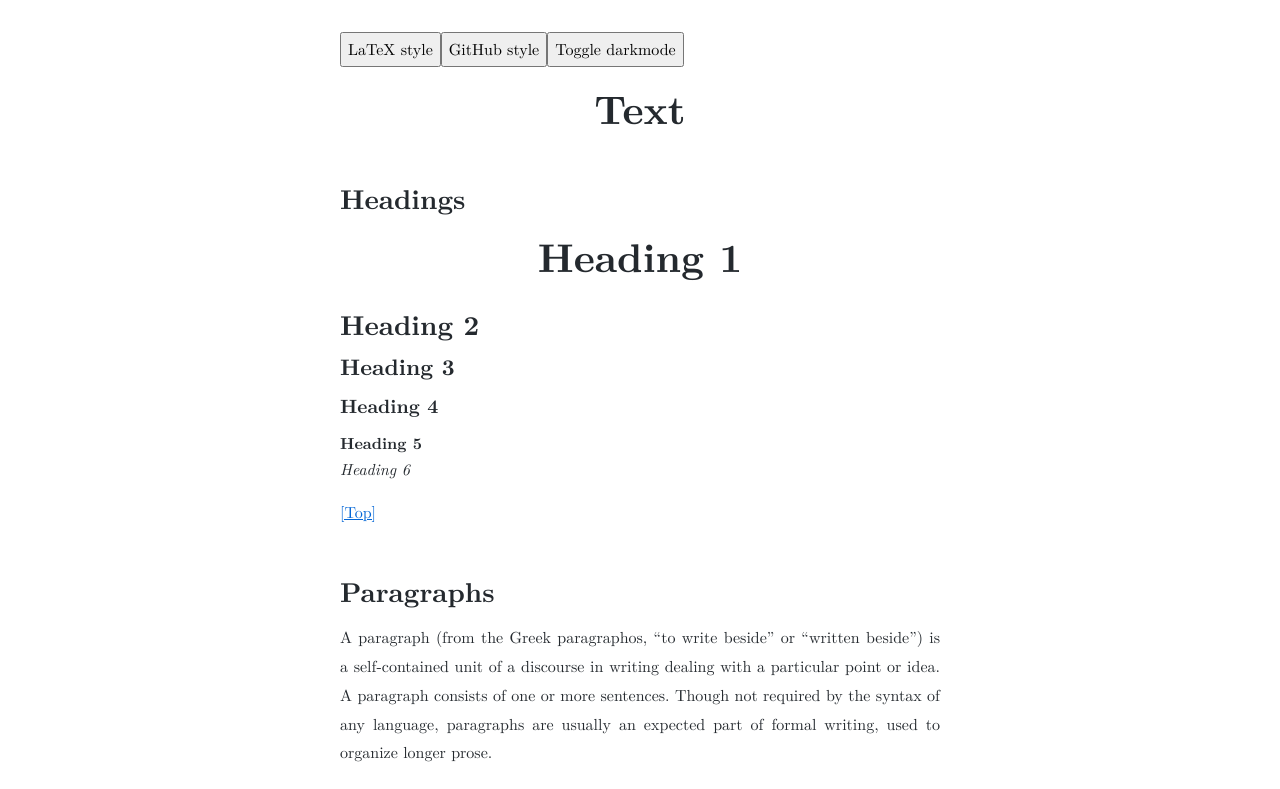
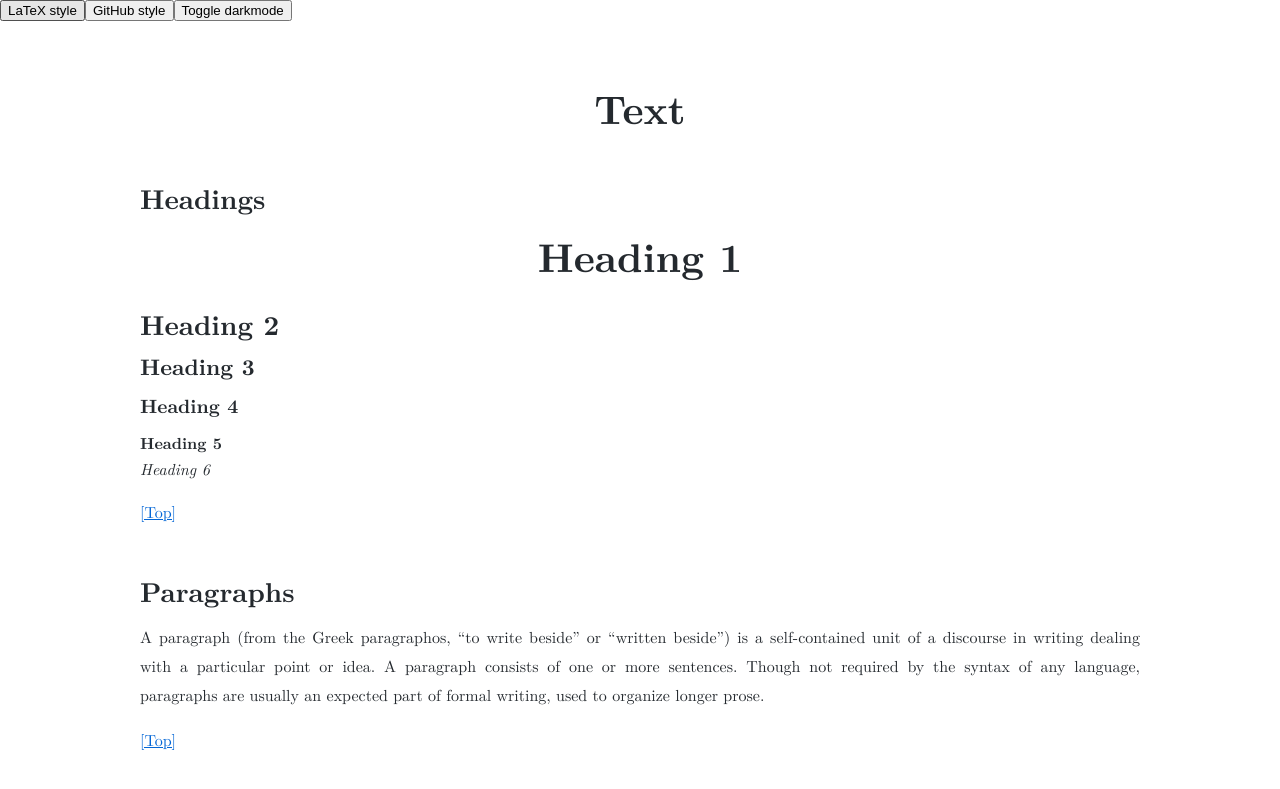
Before and after one commit to ainsleyrutterford/emergence, a Next.js app: page / in a window 1280 px wide. Shown: the top 789 px of the page. Built offline with nearby package versions, Linux system fonts and the light colour scheme.

Commit message:
Add .markdown-body selector to latex.css

```diff
--- a/public/styles/latex.css
+++ b/public/styles/latex.css
@@ -97,7 +97,7 @@
 	background-color: var(--color-bg-canvas);
 }
 
-/* original CSS from LaTeX.CSS */
+/* original CSS from LaTeX.CSS. .markdown-body has been added to each selector */
 @font-face {
 	font-family: 'Latin Modern';
 	font-style: normal;
@@ -130,35 +130,32 @@
 	src: url('./fonts/LM-bold-italic.woff2') format('woff2'), url('./fonts/LM-bold-italic.woff') format('woff'), url('./fonts/LM-bold-italic.ttf') format('truetype')
 }
 
-*,
-*::before,
-*::after {
+.markdown-body *,
+.markdown-body *::before,
+.markdown-body *::after {
 	box-sizing: border-box
 }
 
-body,
-h1,
-h2,
-h3,
-h4,
-p,
-ul[class],
-ol[class],
-li,
-figure,
-figcaption,
-dl,
-dd {
+.markdown-body body,
+.markdown-body h1,
+.markdown-body h2,
+.markdown-body h3,
+.markdown-body h4,
+.markdown-body p,
+.markdown-body ul[class],
+.markdown-body ol[class],
+.markdown-body li,
+.markdown-body figure,
+.markdown-body figcaption,
+.markdown-body dl,
+.markdown-body dd {
 	margin: 0
 }
 
-html {
+.markdown-body {
+	font-family: 'Latin Modern', Georgia, Cambria, 'Times New Roman', Times, serif;
 	font-size: 1rem;
-	scroll-behavior: smooth
-}
-
-body {
-	font-family: 'Latin Modern', Georgia, Cambria, 'Times New Roman', Times, serif;
+	scroll-behavior: smooth;
 	line-height: 1.8;
 	max-width: 80ch;
 	min-height: 100vh;
@@ -173,7 +170,7 @@ body {
 	text-rendering: optimizeLegibility
 }
 
-p {
+.markdown-body p {
 	text-align: justify;
 	hyphens: auto;
 	-webkit-hyphens: auto;
@@ -181,74 +178,74 @@ p {
 	margin-top: 1rem
 }
 
-a:not([class]) {
+.markdown-body a:not([class]) {
 	text-decoration-skip-ink: auto
 }
 
-a,
-a:visited {
+.markdown-body a,
+.markdown-body a:visited {
 	color: var(--color-text-link);
 }
 
-a:focus {
+.markdown-body a:focus {
 	outline-offset: 2px;
 	outline: 2px solid var(--color-text-primary);
 }
 
-img {
+.markdown-body img {
 	max-width: 100%;
 	height: auto;
 	display: block
 }
 
-input,
-button,
-textarea,
-select {
+.markdown-body input,
+.markdown-body button,
+.markdown-body textarea,
+.markdown-body select {
 	font: inherit
 }
 
-textarea {
+.markdown-body textarea {
 	width: 100%
 }
 
-article>*+* {
+.markdown-body article>*+* {
 	margin-top: 1em
 }
 
-code,
-pre,
-kbd {
+.markdown-body code,
+.markdown-body pre,
+.markdown-body kbd {
 	font-family: Menlo, Monaco, Consolas, 'Liberation Mono', 'Courier New', monospace;
 	font-size: 85%;
 	background-color: var(--color-bg-tertiary);
 	border-radius: 6px;
 }
 
-code {
+.markdown-body code {
 	padding: .2em .4em;
 	margin: 0;
 }
 
-pre {
+.markdown-body pre {
 	padding: 1rem 1.4rem;
 	max-width: 100%;
 	overflow: auto;
 }
 
-pre code {
+.markdown-body pre code {
 	font-size: 95%;
 	position: relative
 }
 
-kbd {
+.markdown-body kbd {
 	border: 1px solid hsl(210, 5%, 70%);
 	border-radius: 2px;
 	padding: 2px 4px;
 	font-size: 75%
 }
 
-table {
+.markdown-body table {
 	border-collapse: collapse;
 	border-spacing: 0;
 	width: auto;
@@ -259,32 +256,32 @@ table {
 	counter-increment: caption
 }
 
-table tr>th[scope='col'] {
+.markdown-body table tr>th[scope='col'] {
 	border-bottom: 1.36px solid var(--color-table-borders)
 }
 
-table tr>th[scope='row'] {
+.markdown-body table tr>th[scope='row'] {
 	border-right: 1.36px solid var(--color-table-borders)
 }
 
-table>tbody>tr:first-child>td,
-table>tbody>tr:first-child>th {
+.markdown-body table>tbody>tr:first-child>td,
+.markdown-body table>tbody>tr:first-child>th {
 	border-top: 1.36px solid var(--color-table-borders)
 }
 
-table>tbody>tr:last-child>td,
-table>tbody>tr:last-child>th {
+.markdown-body table>tbody>tr:last-child>td,
+.markdown-body table>tbody>tr:last-child>th {
 	border-bottom: 1.36px solid var(--color-table-borders)
 }
 
-th,
-td {
+.markdown-body th,
+.markdown-body td {
 	text-align: left;
 	padding: .5rem;
 	line-height: 1.1
 }
 
-caption {
+.markdown-body caption {
 	text-align: left;
 	font-size: .923em;
 	padding: 0 .25em .25em;
@@ -292,107 +289,107 @@ caption {
 	margin-left: 0
 }
 
-caption::before {
+.markdown-body caption::before {
 	content: 'Table ' counter(caption) '. ';
 	font-weight: bold
 }
 
-.scroll-wrapper {
+.markdown-body .scroll-wrapper {
 	overflow-x: auto
 }
 
-.scroll-wrapper>table td {
+.markdown-body .scroll-wrapper>table td {
 	white-space: nowrap
 }
 
-h1:first-child {
+.markdown-body h1:first-child {
 	text-align: center
 }
 
-nav ol {
+.markdown-body nav ol {
 	counter-reset: item;
 	padding-left: 2rem
 }
 
-nav li {
+.markdown-body nav li {
 	display: block
 }
 
-nav li:before {
+.markdown-body nav li:before {
 	content: counters(item, '.') ' ';
 	counter-increment: item;
 	padding-right: .85rem
 }
 
-dl dd {
+.markdown-body dl dd {
 	text-align: center
 }
 
-.theorem {
+.markdown-body .theorem {
 	counter-increment: theorem;
 	display: block;
 	margin: 12px 0;
 	font-style: italic
 }
 
-.theorem::before {
+.markdown-body .theorem::before {
 	content: 'Theorem ' counter(theorem) '. ';
 	font-weight: bold;
 	font-style: normal
 }
 
-.lemma {
+.markdown-body .lemma {
 	counter-increment: theorem;
 	display: block;
 	margin: 12px 0;
 	font-style: italic
 }
 
-.lemma::before {
+.markdown-body .lemma::before {
 	content: 'Lemma ' counter(theorem) '. ';
 	font-weight: bold;
 	font-style: normal
 }
 
-.proof {
+.markdown-body .proof {
 	display: block;
 	margin: 12px 0;
 	font-style: normal;
 	position: relative
 }
 
-.proof::before {
+.markdown-body .proof::before {
 	content: 'Proof. ' attr(title);
 	font-style: italic
 }
 
-.proof:after {
+.markdown-body .proof:after {
 	content: '◾️';
 	position: absolute;
 	right: -12px;
 	bottom: -2px
 }
 
-.definition {
+.markdown-body .definition {
 	counter-increment: definition;
 	display: block;
 	margin: 12px 0;
 	font-style: normal
 }
 
-.definition::before {
+.markdown-body .definition::before {
 	content: 'Definition ' counter(definition) '. ';
 	font-weight: bold;
 	font-style: normal
 }
 
-.author {
+.markdown-body .author {
 	margin: .85rem 0;
 	font-variant-caps: small-caps;
 	text-align: center
 }
 
-.sidenote {
+.markdown-body .sidenote {
 	font-size: .8rem;
 	float: right;
 	clear: right;
@@ -401,67 +398,67 @@ dl dd {
 	margin-bottom: 1em
 }
 
-.sidenote.left {
+.markdown-body .sidenote.left {
 	float: left;
 	margin-left: -20vw;
 	margin-bottom: 1em
 }
 
-.sidenote:target {
+.markdown-body .sidenote:target {
 	border: hsl(55, 55%, 70%) 1.5px solid;
 	padding: 0 .5rem;
 	scroll-margin-block-start: 10rem
 }
 
-.sidenote-number {
+.markdown-body .sidenote-number {
 	counter-increment: sidenote-counter
 }
 
-.sidenote-number::after,
-.sidenote::before {
+.markdown-body .sidenote-number::after,
+.markdown-body .sidenote::before {
 	position: relative;
 	vertical-align: baseline
 }
 
-.sidenote-number::after {
+.markdown-body .sidenote-number::after {
 	content: counter(sidenote-counter);
 	font-size: .7rem;
 	top: -0.5rem;
 	left: .1rem
 }
 
-.sidenote-number~.sidenote::before {
+.markdown-body .sidenote-number~.sidenote::before {
 	content: counter(sidenote-counter) ' ';
 	font-size: .7rem;
 	top: -0.5rem
 }
 
-label.sidenote-toggle:not(.sidenote-number) {
+.markdown-body label.sidenote-toggle:not(.sidenote-number) {
 	display: none
 }
 
-blockquote .sidenote {
+.markdown-body blockquote .sidenote {
 	margin-right: -24vw;
 	width: 18vw
 }
 
-label.sidenote-toggle {
+.markdown-body label.sidenote-toggle {
 	display: inline;
 	cursor: pointer
 }
 
-input.sidenote-toggle {
+.markdown-body input.sidenote-toggle {
 	display: none
 }
 
 @media(max-width:1050px) {
-	label.sidenote-toggle:not(.sidenote-number) {
+	.markdown-body label.sidenote-toggle:not(.sidenote-number) {
 		display: inline
 	}
-	.sidenote {
+	.markdown-body .sidenote {
 		display: none
 	}
-	.sidenote-toggle:checked+.sidenote {
+	.markdown-body .sidenote-toggle:checked+.sidenote {
 		display: block;
 		margin: .5rem 1.25rem 1rem .5rem;
 		float: left;
@@ -469,39 +466,39 @@ input.sidenote-toggle {
 		clear: both;
 		width: 95%
 	}
-	blockquote .sidenote {
+	.markdown-body blockquote .sidenote {
 		margin-right: -25vw;
 		width: 16vw
 	}
 }
 
-.footnotes p {
+.markdown-body .footnotes p {
 	text-align: left;
 	line-height: 1.5;
 	font-size: 85%;
 	margin-bottom: .4rem
 }
 
-.footnotes {
+.markdown-body .footnotes {
 	border-top: 1px solid hsl(0, 0%, 39%)
 }
 
-.abstract,
-.abstract p {
+.markdown-body .abstract,
+.markdown-body .abstract p {
 	text-align: center;
 	margin-top: 0
 }
 
-.abstract {
+.markdown-body .abstract {
 	margin: 2.25rem 0
 }
 
-.abstract>h2 {
+.markdown-body .abstract>h2 {
 	font-size: 1rem;
 	margin-bottom: -0.2rem
 }
 
-.latex span:nth-child(1) {
+.markdown-body .latex span:nth-child(1) {
 	text-transform: uppercase;
 	font-size: .75em;
 	vertical-align: .28em;
@@ -510,7 +507,7 @@ input.sidenote-toggle {
 	line-height: 1ex
 }
 
-.latex span:nth-child(2) {
+.markdown-body .latex span:nth-child(2) {
 	text-transform: uppercase;
 	vertical-align: -0.5ex;
 	margin-left: -0.1667em;
@@ -518,66 +515,66 @@ input.sidenote-toggle {
 	line-height: 1ex
 }
 
-h1 {
+.markdown-body h1 {
 	font-size: 2.5rem;
 	line-height: 3.25rem;
 	margin-bottom: 1.625rem
 }
 
-h2 {
+.markdown-body h2 {
 	font-size: 1.7rem;
 	line-height: 2rem;
 	margin-top: 3rem
 }
 
-h3 {
+.markdown-body h3 {
 	font-size: 1.4rem;
 	margin-top: 2.5rem
 }
 
-h4 {
+.markdown-body h4 {
 	font-size: 1.2rem;
 	margin-top: 2rem
 }
 
-h5 {
+.markdown-body h5 {
 	font-size: 1rem;
 	margin-top: 1.8rem
 }
 
-h6 {
+.markdown-body h6 {
 	font-size: 1rem;
 	font-style: italic;
 	font-weight: normal;
 	margin-top: 2.5rem
 }
 
-h3,
-h4,
-h5,
-h6 {
+.markdown-body h3,
+.markdown-body h4,
+.markdown-body h5,
+.markdown-body h6 {
 	line-height: 1.625rem
 }
 
-h1+h2 {
+.markdown-body h1+h2 {
 	margin-top: 1.625rem
 }
 
-h2+h3,
-h3+h4,
-h4+h5 {
+.markdown-body h2+h3,
+.markdown-body h3+h4,
+.markdown-body h4+h5 {
 	margin-top: .8rem
 }
 
-h5+h6 {
+.markdown-body h5+h6 {
 	margin-top: -0.8rem
 }
 
-h2,
-h3,
-h4,
-h5,
-h6 {
+.markdown-body h2,
+.markdown-body h3,
+.markdown-body h4,
+.markdown-body h5,
+.markdown-body h6 {
 	margin-bottom: .8rem
 }
 
```
